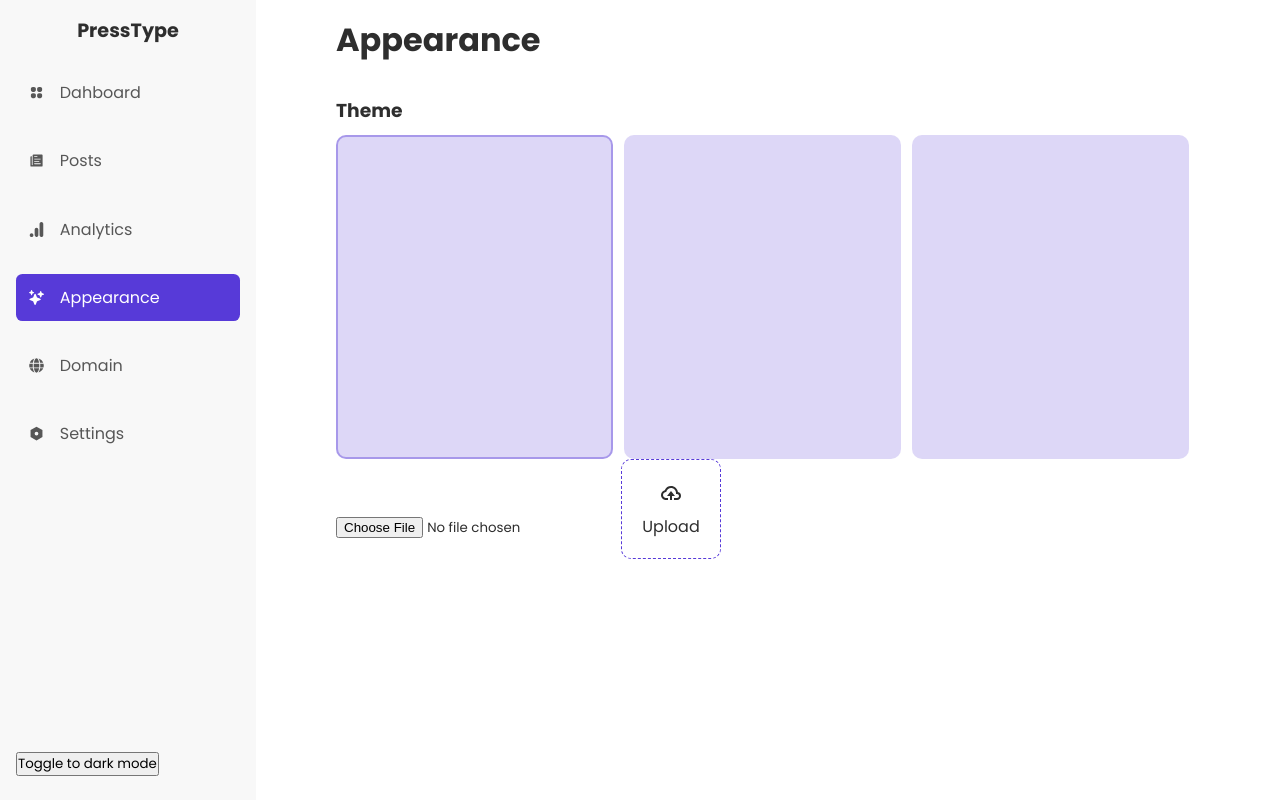
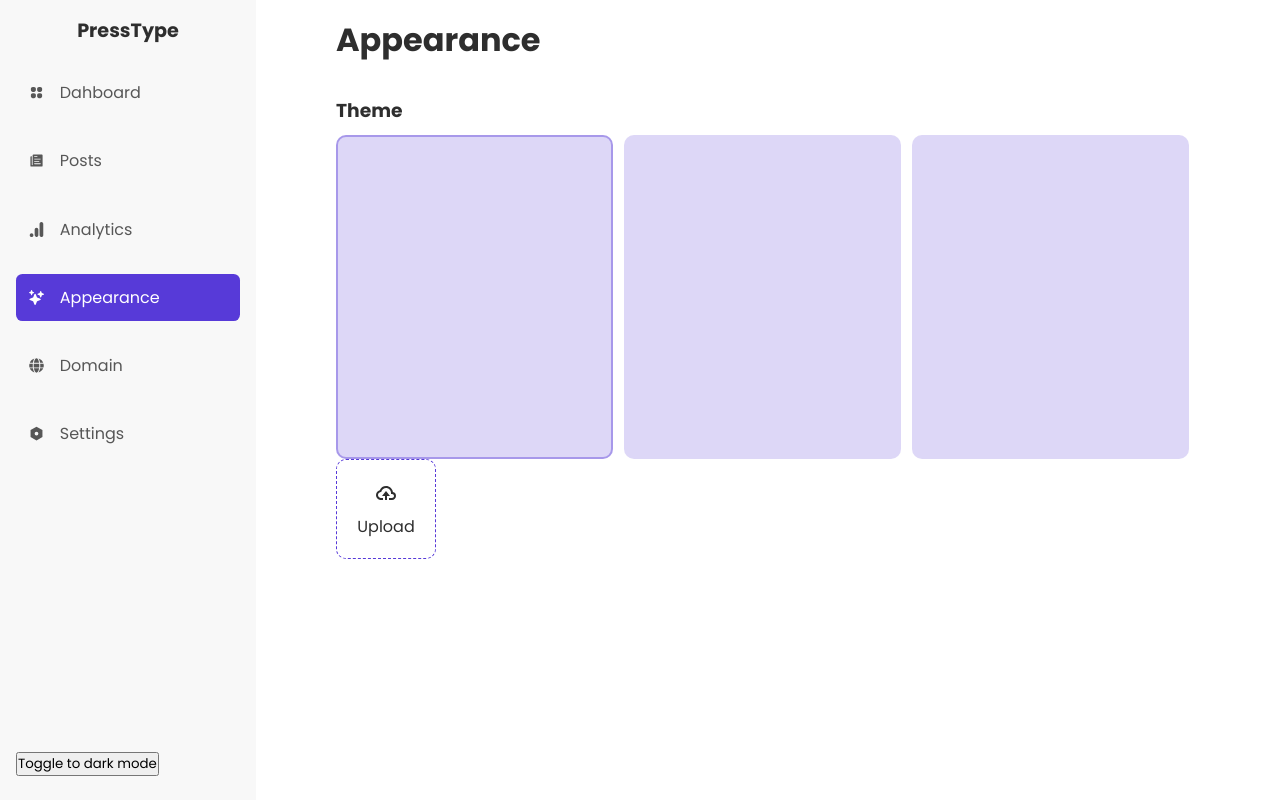
Before and after one commit to akinloluwami/presstype, a Next.js app: page /appearance in a window 1280 px wide. Built offline with nearby package versions, Linux system fonts and the light colour scheme.

Commit message:
display hidden

```diff
--- a/components/dashboard/upload_blog_logo/UploadBlogLogo.tsx
+++ b/components/dashboard/upload_blog_logo/UploadBlogLogo.tsx
@@ -6,7 +6,7 @@ import styles from "./styles.module.scss";
 const UploadBlogLogo = () => {
   return (
     <>
-      <input type={"file"} />
+      <input type={"file"} className={styles.hidden} />
       <button className={styles.upload_btn} data-theme={useTheme().theme}>
         <h2>
           <BiCloudUpload />
--- a/components/dashboard/upload_blog_logo/styles.module.scss
+++ b/components/dashboard/upload_blog_logo/styles.module.scss
@@ -12,3 +12,6 @@
     color: $dark-base;
   }
 }
+.hidden {
+  display: none;
+}
```
